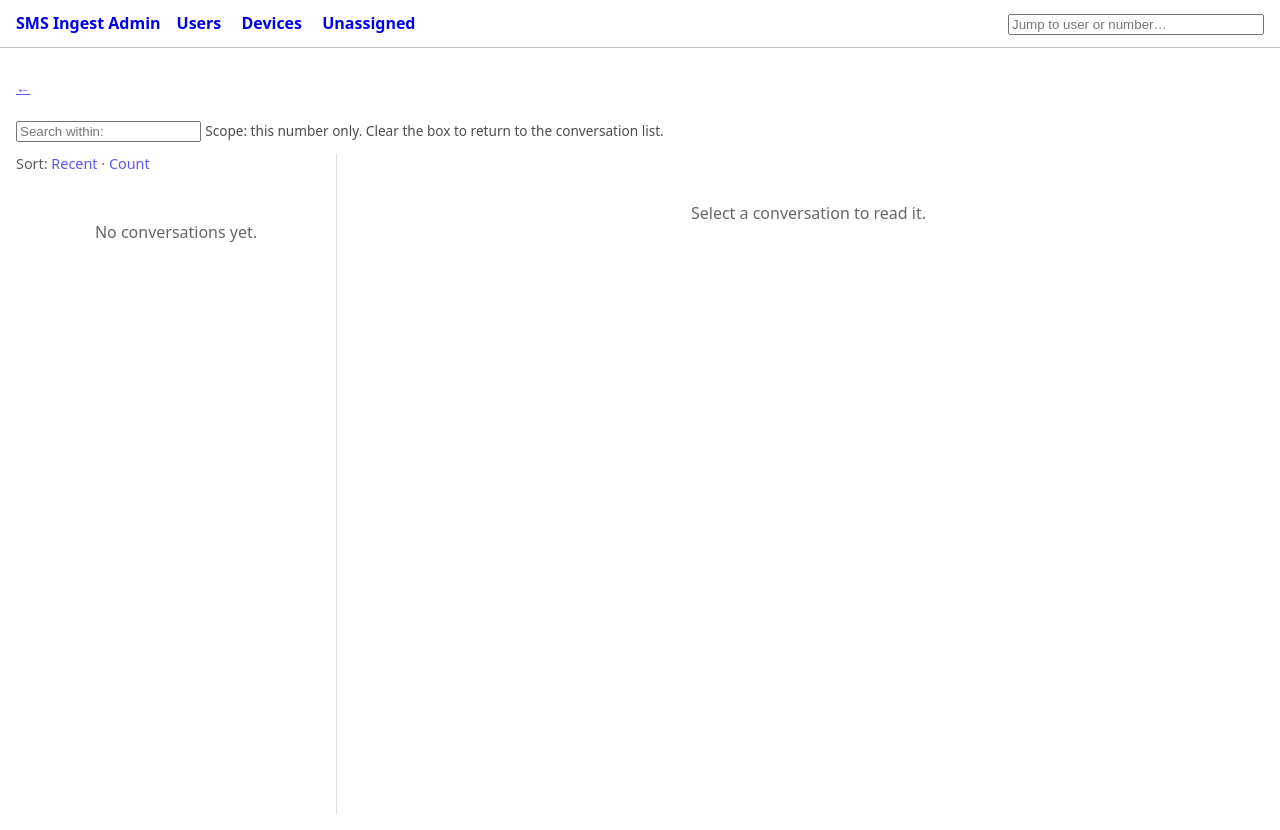
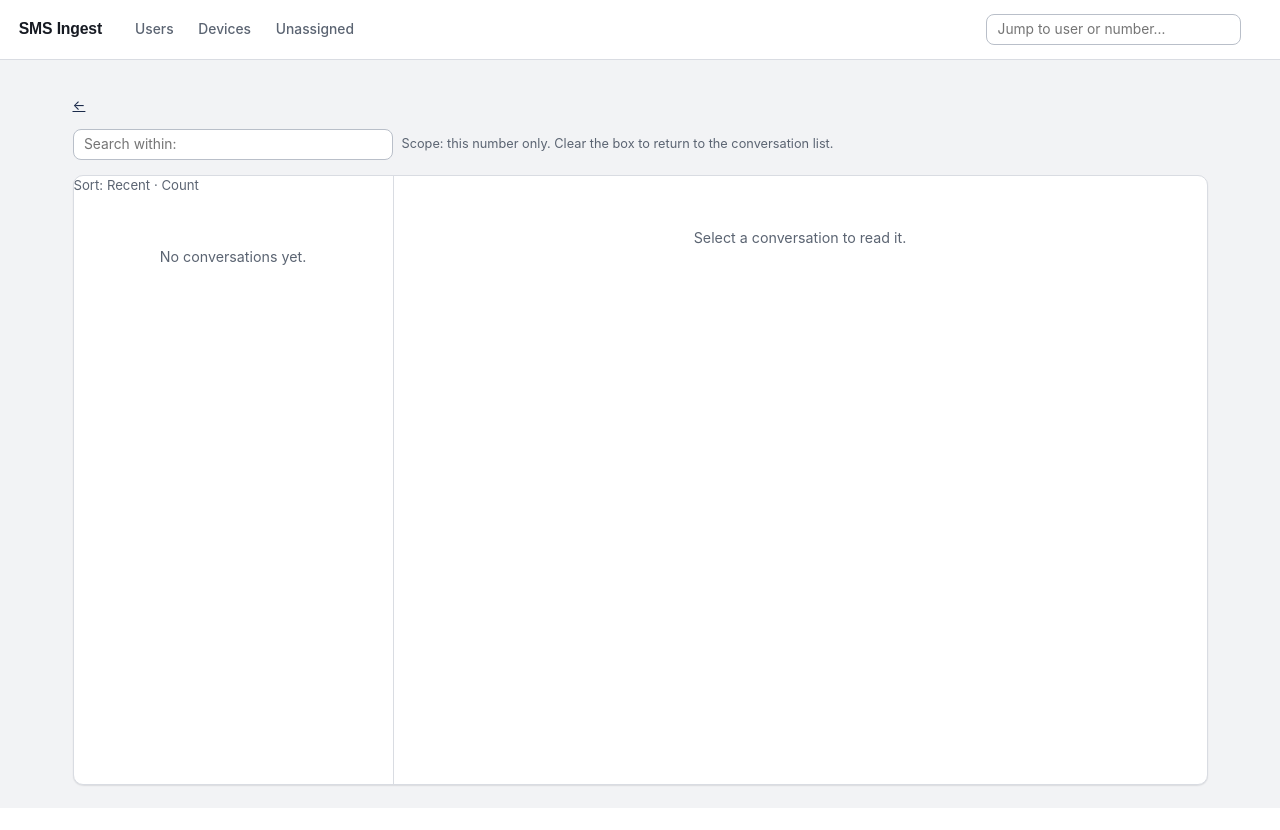
Before and after one commit to imlazy-xyz/sms-ingest, a FastAPI app: template backend/reader/templates/number.html in a window 1280 px wide. After the commit the page ends 808 px from the top, so only its background shows below. Run offline with FastAPI, Linux system fonts and the light colour scheme; the template is opened without the code that fills it, so the values that code supplies are empty.

Commit message:
reader UI: visual design pass (v2 §5) (#46)
Replaces the ~20-line ad hoc stylesheet with a real token system
(reader/static/reader.css): CSS custom properties for light/dark, a
Space Grotesk/Inter/JetBrains Mono type pairing (mono for data fields --
timestamps, e164s, ids -- distinct from prose), status-colored badges,
htmx loading indicators (spinner + fade, reduced-motion respected), and
a quiet amber "recency" dot on last-activity timestamps within 24h
(reader/routers.py::_is_recent, pure/presentational, no new query).
Folds in the §3 sender-label treatment visually.

Sequenced last per the plan since it touches base.html, which every
prior v2 PR already modified.

```diff
--- /dev/null
+++ b/backend/reader/static/reader.css
@@ -0,0 +1,302 @@
+/* SMS Ingest Admin Reader — visual design pass (v2 §5).
+   "Field log": a data-ledger look for a single-operator triage tool, not a
+   product UI. Two intentional accents, not one: ink (structure/links) and
+   signal amber (recency/what's-new) — the plan's §4.1 recency signal and
+   this palette are the same idea in two layers.
+   Data-shaped values (timestamps, e164 numbers, ids) get the mono face;
+   everything else gets the grotesk. That's a real distinction, not decor. */
+
+:root {
+  color-scheme: light dark;
+
+  --bg: #f2f3f5;
+  --surface: #ffffff;
+  --surface-raised: #ffffff;
+  --ink: #161a22;
+  --muted: #5b6472;
+  --border: #d9dce2;
+  --border-strong: #b9bfc9;
+  --link: #1b2a4a;
+  --link-hover: #0f1a30;
+  --signal: #b3651a;
+  --signal-bg: #f6e3cf;
+  --danger: #9a3b3b;
+  --danger-bg: #f5dede;
+  --ok: #2f6b4f;
+  --ok-bg: #dcefe3;
+  --focus: #3568ff;
+  --shadow: 0 1px 2px rgba(20, 22, 30, 0.06), 0 1px 1px rgba(20, 22, 30, 0.04);
+}
+
+@media (prefers-color-scheme: dark) {
+  :root {
+    --bg: #14171c;
+    --surface: #1b1f26;
+    --surface-raised: #21262f;
+    --ink: #e8eaee;
+    --muted: #98a1b0;
+    --border: #2b3038;
+    --border-strong: #3a4049;
+    --link: #8fadff;
+    --link-hover: #b7c8ff;
+    --signal: #e3a056;
+    --signal-bg: #3a2a17;
+    --danger: #e28a8a;
+    --danger-bg: #3a2323;
+    --ok: #7fcba6;
+    --ok-bg: #1f3327;
+    --focus: #7fa3ff;
+    --shadow: 0 1px 2px rgba(0, 0, 0, 0.4);
+  }
+}
+
+* { box-sizing: border-box; }
+
+html { font-size: 15px; }
+
+body {
+  font-family: "Inter", system-ui, sans-serif;
+  margin: 0;
+  background: var(--bg);
+  color: var(--ink);
+  line-height: 1.45;
+}
+
+h1, h2, h3 {
+  font-family: "Space Grotesk", "Inter", system-ui, sans-serif;
+  font-weight: 600;
+  letter-spacing: -0.01em;
+  margin: 0 0 0.6rem;
+}
+h1 { font-size: 1.5rem; }
+h2 { font-size: 1.1rem; }
+
+a { color: var(--link); }
+a:hover { color: var(--link-hover); }
+a:focus-visible, button:focus-visible, input:focus-visible {
+  outline: 2px solid var(--focus);
+  outline-offset: 2px;
+}
+
+.mono, .timestamp, .e164, td.id-col {
+  font-family: "JetBrains Mono", ui-monospace, SFMono-Regular, monospace;
+  font-size: 0.88em;
+  letter-spacing: -0.01em;
+}
+
+header {
+  padding: 0.9rem 1.25rem;
+  background: var(--surface);
+  border-bottom: 1px solid var(--border);
+  display: flex;
+  gap: 1.5rem;
+  align-items: center;
+}
+header > a {
+  font-family: "Space Grotesk", sans-serif;
+  font-weight: 600;
+  font-size: 1.05rem;
+  text-decoration: none;
+  color: var(--ink);
+  letter-spacing: -0.01em;
+}
+nav { display: flex; gap: 0.25rem; }
+nav a {
+  text-decoration: none;
+  color: var(--muted);
+  padding: 0.35rem 0.7rem;
+  border-radius: 6px;
+  font-size: 0.92rem;
+  font-weight: 500;
+}
+nav a:hover { background: var(--bg); color: var(--ink); }
+
+main { padding: 1.5rem; max-width: 1180px; margin: 0 auto; }
+
+.muted { color: var(--muted); font-size: 0.9em; }
+
+table { border-collapse: collapse; width: 100%; background: var(--surface); }
+th, td {
+  text-align: left;
+  padding: 0.55rem 0.75rem;
+  border-bottom: 1px solid var(--border);
+}
+th {
+  font-size: 0.78rem;
+  text-transform: uppercase;
+  letter-spacing: 0.04em;
+  color: var(--muted);
+  font-weight: 600;
+  border-bottom: 1px solid var(--border-strong);
+}
+tbody tr:hover { background: var(--bg); }
+
+.empty {
+  padding: 2.5rem 1rem;
+  text-align: center;
+  color: var(--muted);
+  font-size: 0.95em;
+}
+
+.badge {
+  display: inline-block;
+  padding: 0.15rem 0.55rem;
+  border-radius: 999px;
+  background: var(--bg);
+  border: 1px solid var(--border);
+  font-size: 0.78em;
+  font-weight: 600;
+  text-transform: uppercase;
+  letter-spacing: 0.03em;
+  color: var(--muted);
+}
+.badge[data-status="active"] { background: var(--ok-bg); color: var(--ok); border-color: transparent; }
+.badge[data-status="revoked"] { background: var(--danger-bg); color: var(--danger); border-color: transparent; }
+
+/* Recency signal (v2 §4.1's functional feature, styled here per §5's note
+   that it "folds in" once functional). A quiet dot, not a badge — mirrors
+   how a pager light reads at a glance without shouting. */
+.last-activity {
+  font-weight: 600;
+  position: relative;
+  padding-left: 0.95rem;
+}
+.last-activity::before {
+  content: "";
+  position: absolute;
+  left: 0;
+  top: 50%;
+  translate: 0 -50%;
+  width: 6px;
+  height: 6px;
+  border-radius: 50%;
+  background: var(--border-strong);
+}
+.last-activity.recent { color: var(--signal); }
+.last-activity.recent::before {
+  background: var(--signal);
+  box-shadow: 0 0 0 3px var(--signal-bg);
+}
+@media (prefers-reduced-motion: no-preference) {
+  .last-activity.recent::before { animation: signal-in 0.6s ease-out; }
+}
+@keyframes signal-in {
+  from { box-shadow: 0 0 0 0 var(--signal-bg); }
+  to { box-shadow: 0 0 0 3px var(--signal-bg); }
+}
+
+/* Two-pane reading view */
+.reading-view {
+  display: flex;
+  gap: 0;
+  height: calc(100vh - 190px);
+  background: var(--surface);
+  border: 1px solid var(--border);
+  border-radius: 10px;
+  overflow: hidden;
+  box-shadow: var(--shadow);
+}
+.conversation-list { flex: 0 0 320px; overflow-y: auto; border-right: 1px solid var(--border); }
+.conversation-list ul { list-style: none; margin: 0; padding: 0; }
+.conversation-list li a {
+  display: block;
+  padding: 0.7rem 0.9rem;
+  text-decoration: none;
+  color: inherit;
+  border-bottom: 1px solid var(--border);
+}
+.conversation-list li a strong { font-family: "Space Grotesk", sans-serif; font-weight: 600; }
+.conversation-list li a:hover { background: var(--bg); }
+.conversation-list li a.active { background: var(--signal-bg); border-left: 3px solid var(--signal); padding-left: calc(0.9rem - 3px); }
+.thread-pane { flex: 1; overflow-y: auto; padding: 0 0.25rem; }
+.thread-pane h2 { padding: 1rem 1rem 0; }
+
+.message { padding: 0.65rem 1rem; border-bottom: 1px solid var(--border); }
+.message .meta { font-size: 0.78em; color: var(--muted); display: flex; gap: 0.5rem; align-items: baseline; }
+.message .from-label {
+  font-weight: 600;
+  color: var(--ink);
+  opacity: 1;
+  font-family: "Space Grotesk", sans-serif;
+  font-size: 1.02em;
+}
+
+.list-sort { margin-bottom: 0.75rem; font-size: 0.88em; }
+.list-sort a { text-decoration: none; color: var(--muted); padding: 0.15rem 0; }
+.list-sort a.active-sort { color: var(--ink); font-weight: 600; text-decoration: underline; text-underline-offset: 3px; }
+th a { text-decoration: none; color: inherit; }
+th a.active-sort { color: var(--ink); text-decoration: underline; text-underline-offset: 3px; }
+
+.search-box { margin-bottom: 1rem; display: flex; align-items: center; gap: 0.6rem; flex-wrap: wrap; }
+.search-box input { flex: 0 1 320px; }
+.scope-label { font-size: 0.85em; color: var(--muted); }
+
+input[type="search"], input[type="text"], select {
+  font-family: inherit;
+  font-size: 0.92rem;
+  padding: 0.45rem 0.7rem;
+  border: 1px solid var(--border-strong);
+  border-radius: 8px;
+  background: var(--surface);
+  color: var(--ink);
+}
+input[type="search"]:focus, select:focus { border-color: var(--focus); }
+
+.jump-search { position: relative; margin-left: auto; display: flex; align-items: center; gap: 0.5rem; }
+.jump-search input { width: 17rem; }
+.jump-search-results {
+  position: absolute;
+  right: 0;
+  top: calc(100% + 6px);
+  z-index: 10;
+  background: var(--surface-raised);
+  border: 1px solid var(--border);
+  border-radius: 10px;
+  min-width: 17rem;
+  max-height: 20rem;
+  overflow-y: auto;
+  box-shadow: 0 8px 24px rgba(20, 22, 30, 0.12);
+}
+.jump-search-results:empty { display: none; }
+.jump-search-results ul { list-style: none; margin: 0; padding: 0.35rem; }
+.jump-search-results li { padding: 0.4rem 0.6rem; border-radius: 6px; }
+.jump-search-results li:hover { background: var(--bg); }
+.jump-search-results li a { text-decoration: none; }
+.jump-search-results .empty { padding: 0.7rem; text-align: left; }
+
+button {
+  font-family: inherit;
+  font-size: 0.9rem;
+  font-weight: 500;
+  padding: 0.45rem 0.9rem;
+  border: 1px solid var(--border-strong);
+  border-radius: 8px;
+  background: var(--surface);
+  color: var(--ink);
+  cursor: pointer;
+}
+button:hover { background: var(--bg); }
+
+/* htmx loading state — the plan calls out swaps landing with no transition. */
+.htmx-indicator { opacity: 0; transition: opacity 0.15s ease; }
+.htmx-request .htmx-indicator,
+.htmx-request.htmx-indicator { opacity: 1; }
+table.htmx-request, #conversation-list-inner.htmx-request, .thread-pane.htmx-request {
+  opacity: 0.6;
+  transition: opacity 0.1s ease 0.1s;
+}
+.spinner {
+  display: inline-block;
+  width: 0.85em;
+  height: 0.85em;
+  border: 2px solid var(--border-strong);
+  border-top-color: var(--signal);
+  border-radius: 50%;
+}
+@media (prefers-reduced-motion: no-preference) {
+  .spinner { animation: spin 0.7s linear infinite; }
+}
+@media (prefers-reduced-motion: reduce) {
+  table.htmx-request, #conversation-list-inner.htmx-request, .thread-pane.htmx-request { transition: none; }
+}
+@keyframes spin { to { transform: rotate(360deg); } }
--- a/backend/reader/templates/_conversation_list.html
+++ b/backend/reader/templates/_conversation_list.html
@@ -4,9 +4,9 @@
 <div id="conversation-list-inner">
   <div class="list-sort muted">
     Sort:
-    <a href="/numbers/{{ number.id }}?sort=recency" hx-get="/numbers/{{ number.id }}?sort=recency" hx-target="#conversation-list-inner" hx-swap="outerHTML" hx-push-url="true" class="{% if sort == 'recency' %}active-sort{% endif %}">Recent</a>
+    <a href="/numbers/{{ number.id }}?sort=recency" hx-get="/numbers/{{ number.id }}?sort=recency" hx-target="#conversation-list-inner" hx-swap="outerHTML" hx-indicator="#conversation-list-inner" hx-push-url="true" class="{% if sort == 'recency' %}active-sort{% endif %}">Recent</a>
     &middot;
-    <a href="/numbers/{{ number.id }}?sort=count" hx-get="/numbers/{{ number.id }}?sort=count" hx-target="#conversation-list-inner" hx-swap="outerHTML" hx-push-url="true" class="{% if sort == 'count' %}active-sort{% endif %}">Count</a>
+    <a href="/numbers/{{ number.id }}?sort=count" hx-get="/numbers/{{ number.id }}?sort=count" hx-target="#conversation-list-inner" hx-swap="outerHTML" hx-indicator="#conversation-list-inner" hx-push-url="true" class="{% if sort == 'count' %}active-sort{% endif %}">Count</a>
   </div>
   {% if not conversations %}
   <p class="empty">No conversations yet.</p>
@@ -17,10 +17,11 @@
       <a href="#"
          hx-get="/numbers/{{ number.id }}/thread?counterparty={{ c.counterparty | urlencode }}"
          hx-target="#thread-pane"
+         hx-indicator="#thread-pane"
          hx-swap="innerHTML">
         <strong>{{ c.counterparty }}</strong>
         <div class="muted">{{ c.preview }}</div>
-        <div class="muted">{{ c.message_count }} messages &middot; <span class="last-activity">{{ c.last_received_at }}</span></div>
+        <div class="muted">{{ c.message_count }} messages &middot; <span class="last-activity mono{% if is_recent(c.last_received_at) %} recent{% endif %}">{{ c.last_received_at }}</span></div>
       </a>
     </li>
   {% endfor %}
--- a/backend/reader/templates/_search_results.html
+++ b/backend/reader/templates/_search_results.html
@@ -9,7 +9,7 @@
 {% else %}
 {% for m in results.messages %}
 <div class="message">
-  <div class="meta">{{ m.sender }} &middot; {{ m.received_at }} &middot; device {{ m.device_id }}</div>
+  <div class="meta">{{ m.sender }} &middot; <span class="mono">{{ m.received_at }}</span> &middot; device <span class="mono">{{ m.device_id }}</span></div>
   <div>{{ m.body }}</div>
 </div>
 {% endfor %}
--- a/backend/reader/templates/base.html
+++ b/backend/reader/templates/base.html
@@ -5,48 +5,11 @@
 <meta name="viewport" content="width=device-width, initial-scale=1">
 <title>{% block title %}SMS Ingest — Admin Reader{% endblock %}</title>
 <script src="/static/htmx.min.js"></script>
-<style>
-  :root { color-scheme: light dark; }
-  body { font-family: system-ui, sans-serif; margin: 0; }
-  header { padding: 0.75rem 1rem; border-bottom: 1px solid #8888; display: flex; gap: 1rem; align-items: baseline; }
-  header a { text-decoration: none; font-weight: 600; }
-  nav a { margin-right: 1rem; }
-  main { padding: 1rem; }
-  .muted { opacity: 0.65; font-size: 0.9em; }
-  table { border-collapse: collapse; width: 100%; }
-  th, td { text-align: left; padding: 0.35rem 0.6rem; border-bottom: 1px solid #8884; }
-  .empty { padding: 2rem; text-align: center; opacity: 0.6; }
-  .badge { display: inline-block; padding: 0.05rem 0.4rem; border-radius: 0.3rem; background: #8882; font-size: 0.8em; }
-  .reading-view { display: flex; gap: 1rem; height: calc(100vh - 140px); }
-  .conversation-list { flex: 0 0 320px; overflow-y: auto; border-right: 1px solid #8884; }
-  .conversation-list ul { list-style: none; margin: 0; padding: 0; }
-  .conversation-list li a { display: block; padding: 0.6rem; text-decoration: none; color: inherit; border-bottom: 1px solid #8882; }
-  .conversation-list li a:hover, .conversation-list li a.active { background: #8881; }
-  .thread-pane { flex: 1; overflow-y: auto; }
-  .message { padding: 0.5rem 0.75rem; border-bottom: 1px solid #8882; }
-  .message .meta { font-size: 0.8em; opacity: 0.6; }
-  .message .from-label { font-weight: 600; opacity: 1; }
-  .search-box { margin-bottom: 0.75rem; }
-  .scope-label { font-size: 0.85em; opacity: 0.7; }
-  .last-activity { font-weight: 600; }
-  .jump-search { position: relative; margin-left: auto; }
-  .jump-search input { width: 16rem; }
-  .jump-search-results { position: absolute; right: 0; top: 100%; z-index: 10; background: Canvas; border: 1px solid #8888; min-width: 16rem; max-height: 20rem; overflow-y: auto; }
-  .jump-search-results:empty { display: none; }
-  .jump-search-results ul { list-style: none; margin: 0; padding: 0.25rem 0; }
-  .jump-search-results li { padding: 0.35rem 0.6rem; }
-  .jump-search-results li a { text-decoration: none; }
-  .jump-search-results .empty { padding: 0.6rem; text-align: left; }
-  th a { text-decoration: none; color: inherit; }
-  th a.active-sort { text-decoration: underline; }
-  .list-sort { margin-bottom: 0.5rem; }
-  .list-sort a { text-decoration: none; }
-  .list-sort a.active-sort { text-decoration: underline; font-weight: 600; }
-</style>
+<link rel="stylesheet" href="/static/reader.css">
 </head>
 <body>
 <header>
-  <a href="/users">SMS Ingest Admin</a>
+  <a href="/users">SMS Ingest</a>
   <nav>
     <a href="/users">Users</a>
     <a href="/devices">Devices</a>
@@ -61,7 +24,9 @@
       hx-get="/search"
       hx-trigger="input changed delay:300ms, search"
       hx-target="#jump-search-results"
+      hx-indicator="#jump-search-spinner"
       hx-swap="innerHTML">
+    <span id="jump-search-spinner" class="spinner htmx-indicator"></span>
     <div id="jump-search-results" class="jump-search-results"></div>
   </div>
 </header>
--- a/backend/reader/templates/number.html
+++ b/backend/reader/templates/number.html
@@ -4,7 +4,7 @@
 <p class="muted">
   <a href="/users/{{ owner.id }}">&larr; {{ owner.display_name }}</a>
 </p>
-<h1>{{ number.e164 }}{% if number.label %} <span class="muted">({{ number.label }})</span>{% endif %}</h1>
+<h1><span class="mono">{{ number.e164 }}</span>{% if number.label %} <span class="muted">({{ number.label }})</span>{% endif %}</h1>
 <div class="search-box">
   <input
     type="search"
@@ -13,6 +13,7 @@
     hx-get="/numbers/{{ number.id }}/search"
     hx-trigger="input changed delay:400ms, search"
     hx-target="#thread-pane"
+    hx-indicator="#thread-pane"
     hx-swap="innerHTML">
   <span class="scope-label">Scope: this number only. Clear the box to return to the conversation list.</span>
 </div>
--- a/backend/reader/templates/unassigned.html
+++ b/backend/reader/templates/unassigned.html
@@ -27,9 +27,9 @@
 <tbody>
 {% for m in page.messages %}
 <tr>
-  <td>{{ m.received_at }}</td>
-  <td><a href="/devices/{{ m.device_id }}">{{ m.device_id }}</a></td>
-  <td>{{ m.sub_id if m.sub_id is not none else "(none captured)" }}</td>
+  <td class="mono">{{ m.received_at }}</td>
+  <td class="mono"><a href="/devices/{{ m.device_id }}">{{ m.device_id }}</a></td>
+  <td class="mono">{{ m.sub_id if m.sub_id is not none else "(none captured)" }}</td>
   <td>{{ m.sender }}</td>
   <td>{{ m.preview }}</td>
 </tr>
```
Also changed, not shown: backend/reader/routers.py (+17 -0 lines), backend/reader/templates/_devices_table.html (+5 -5 lines), backend/reader/templates/_thread_messages.html (+4 -3 lines), backend/reader/templates/_users_table.html (+4 -4 lines), backend/reader/templates/device_detail.html (+7 -7 lines), backend/tests/test_reader_recency.py (added, +30 -0 lines).
